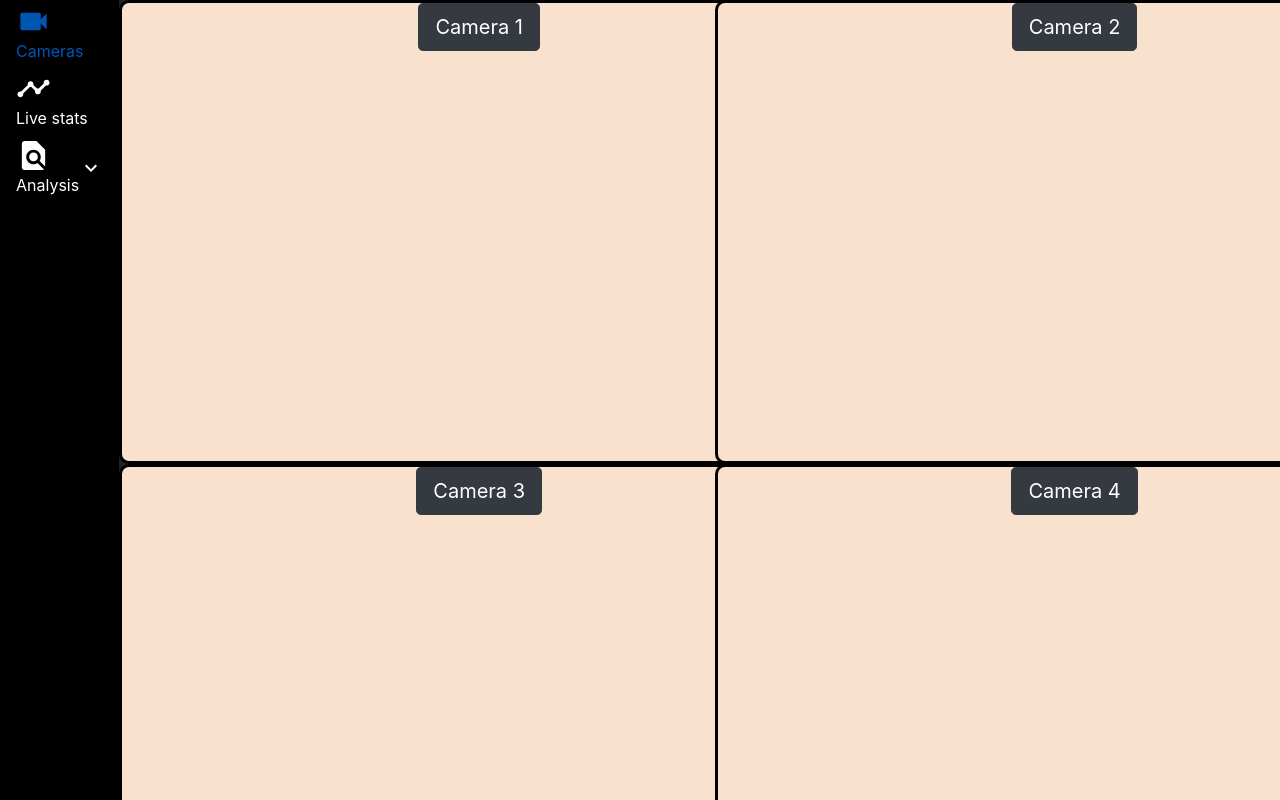
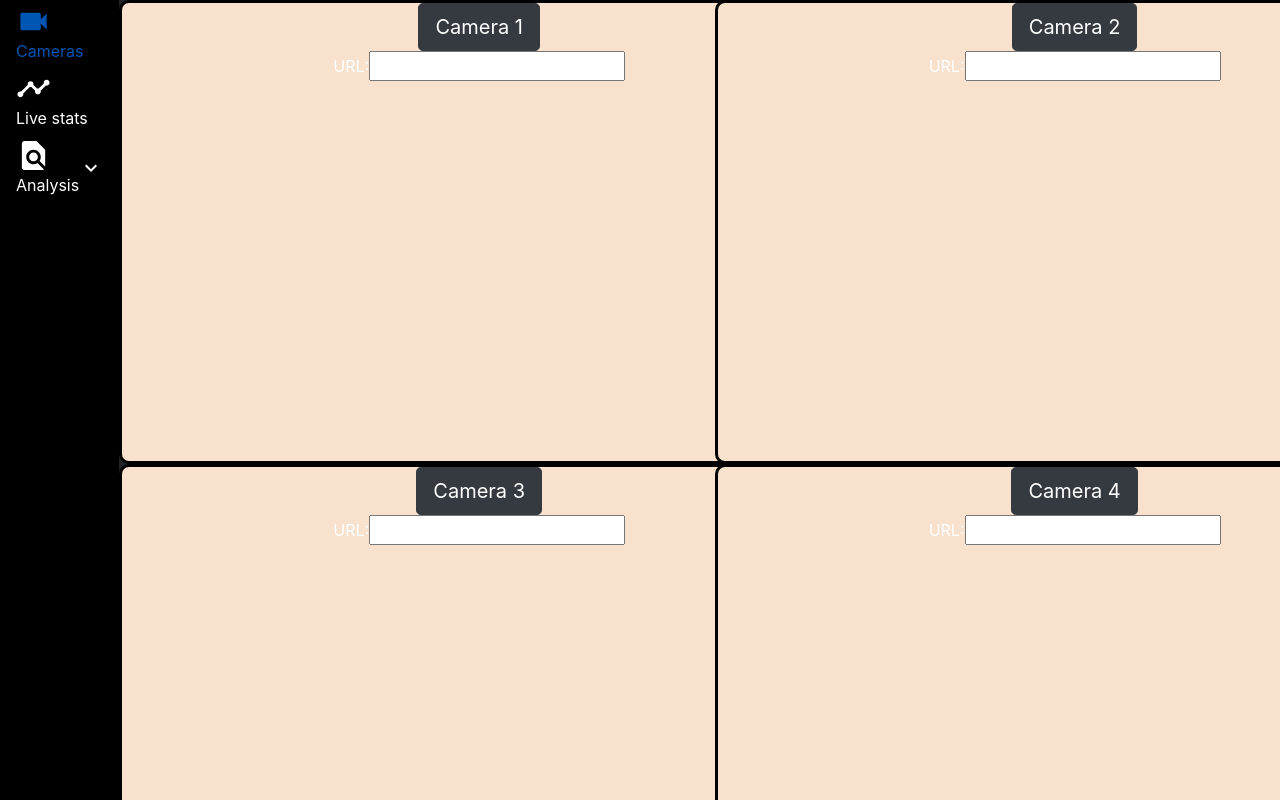
Before and after one commit to shageenderan/Anomalies_By_Count, a React (Create React App) app in the folder react-ui/cctv-dashboard/: page / in a window 1280 px wide. Shown: the top 800 px of the page. Built offline with nearby package versions, Linux system fonts and the light colour scheme.

Commit message:
Added input

```diff
--- a/react-ui/cctv-dashboard/src/components/Cameras/Cameras.css
+++ b/react-ui/cctv-dashboard/src/components/Cameras/Cameras.css
@@ -14,3 +14,7 @@
 .camera-box-part:hover {
   background: #4183d7;
 }
+
+.hidden {display:none}
+
+.show {display:block}
--- a/react-ui/cctv-dashboard/src/components/Cameras/Cameras.tsx
+++ b/react-ui/cctv-dashboard/src/components/Cameras/Cameras.tsx
@@ -5,35 +5,50 @@ import { JSXElement } from "@babel/types";
 import Button from "react-bootstrap/Button";
 
 class Cameras extends Component {
+  constructor(props) {
+    super(props);
+    this.handleChange = this.handleChange.bind(this);
+    this.handleSubmit = this.handleSubmit.bind(this);
+  }
   state = {
     players: {
       1: {
         show: true,
         label: "Camera 1",
-        url: "https://www.youtube.com/watch?v=1EiC9bvVGnk",
-        maximise: false
+        url: "https://drive.google.com/uc?export=download&id=1WLm1va6XreJAFh0u4lY5Ntza-Aj05j8W",
+        maximise: false,
+        showCam: "hidden",
+        showUrl: "show"
       },
       2: {
         show: true,
         label: "Camera 2",
         url: "https://www.youtube.com/watch?v=1EiC9bvVGnk",
-        maximise: false
+        maximise: false,
+        showCam: "hidden",
+        showUrl: "show"
       },
       3: {
         show: true,
         label: "Camera 3",
         url: "https://www.youtube.com/watch?v=1EiC9bvVGnk",
-        maximise: false
+        maximise: false,
+        showCam: "hidden",
+        showUrl: "show"
       },
       4: {
         show: true,
         label: "Camera 4",
         url: "https://www.youtube.com/watch?v=1EiC9bvVGnk",
-        maximise: false
+        maximise: false,
+        showCam: "hidden",
+        showUrl: "show"
       }
     },
+    url: "",
     showNav: false
   };
+
   click = id => {
     const players = Object.create(this.state.players);
     let showNav = false;
@@ -49,7 +64,7 @@ class Cameras extends Component {
   };
 
   render() {
-    const { players, showNav } = this.state;
+    const { players, showNav, url } = this.state;
     let currentPlayers: any = [];
     for (let key in players) {
       currentPlayers.push(
@@ -59,7 +74,9 @@ class Cameras extends Component {
           players[key].show,
           players[key].label,
           this.click,
-          players[key].maximise
+          players[key].controls,
+          players[key].maximise,
+          this
         )
       );
     }
@@ -70,28 +87,55 @@ class Cameras extends Component {
       </div>
     );
   }
+
+   handleChange(event) {
+    var players = this.state.players
+    players[event.target.id].url = event.target.value
+    this.setState({players});
   }
 
-function createCameras(url, id, show, label, click, maximise) {
+  handleSubmit(event){
+    //alert('A name was submitted: ' + this.state.players[event.target.id].url);
+    var players = this.state.players
+    players[event.target.id].showCam = "show"
+    players[event.target.id].showUrl = "hidden"
+    this.setState({players});
+
+
+    event.preventDefault();
+  }
+}
+
+function createCameras(url, id, show, label, click, controls, maximise, context) {
   if (!show) return null;
   let cName: string = maximise ? "maximise-box-part" : "camera-box-part";
   let playerHeight: string = maximise ? "800px" : " 350px";
   return (
     <div className="col-xl-6">
       <a href="#" />
-      <div className={cName + " text-center"} onClick={() => click(id)}>
-        <Button className="text" variant="dark" size="lg">
+      <div className={cName + " text-center"}>
+        <Button className="text" variant="dark" size="lg" onClick={() => click(id)}>
           {label}
         </Button>
+        <form onSubmit={context.handleSubmit}  id={id} className={context.state.players[id].showUrl}>
+          <label>
+            URL:
+            <input type="text" id={id} onChange={context.handleChange}/>
+          </label>
+        </form>
+        <div className={context.state.players[id].showCam} >
             <ReactPlayer
               width="100"
               height={playerHeight}
               url={url}
+              controls={controls}
               playing={true}
             />
+        </div>
       </div>
     </div>
   );
 }
 
+
 export default Cameras;
```
Lines whose indentation alone changed are shown as unchanged.
